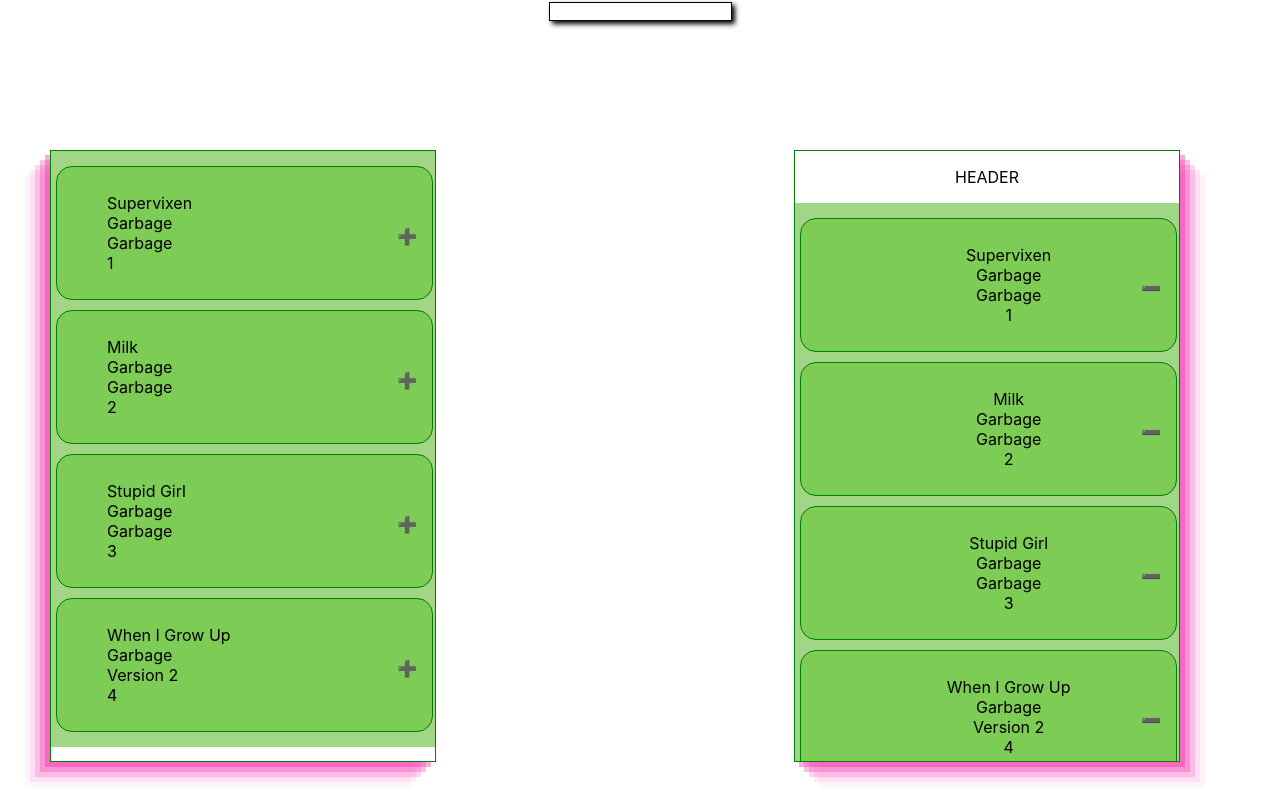
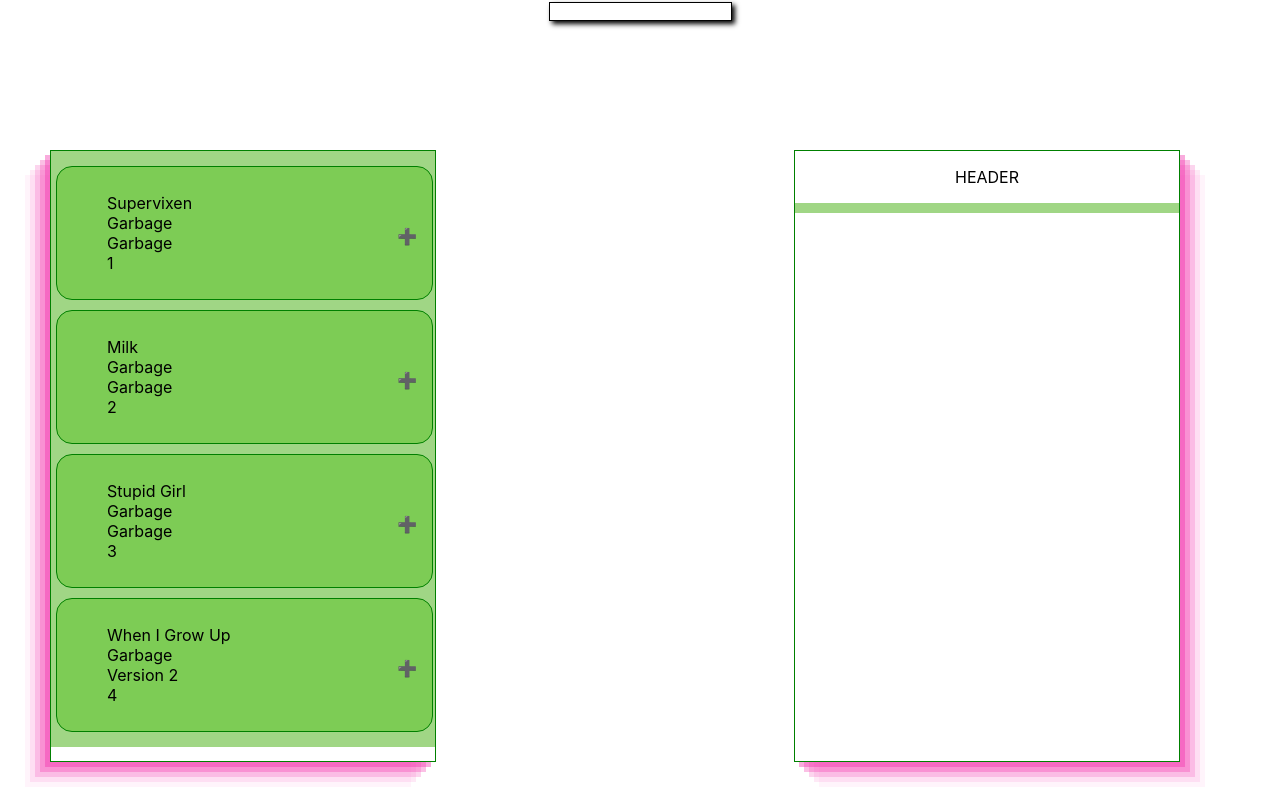
Before and after one commit to martinbannister/jammming, a React (Create React App) app: page / in a window 1280 px wide. Built offline with nearby package versions, Linux system fonts and the light colour scheme.

Commit message:
FEAT(App): add playlist state, add func to setPlaylist, pass func to SearchResults

```diff
--- a/src/App.js
+++ b/src/App.js
@@ -35,11 +35,17 @@ function App() {
 ]
   );
 
+  const [playlist, setPlaylist] = useState([]);
+
+  const addToPlaylistHandler = newTrack => {
+    setPlaylist( prevPlaylist => [newTrack, ...prevPlaylist]);
+  };
+
   return (
     <div className="App">
       <SearchBar />
-      <SearchResults searchResults={searchResults} />
-      <Playlist data={searchResults} />
+      <SearchResults searchResults={searchResults} onAddToPlaylist={addToPlaylistHandler} />
+      <Playlist data={playlist} />
     </div>
   );
 }
```
